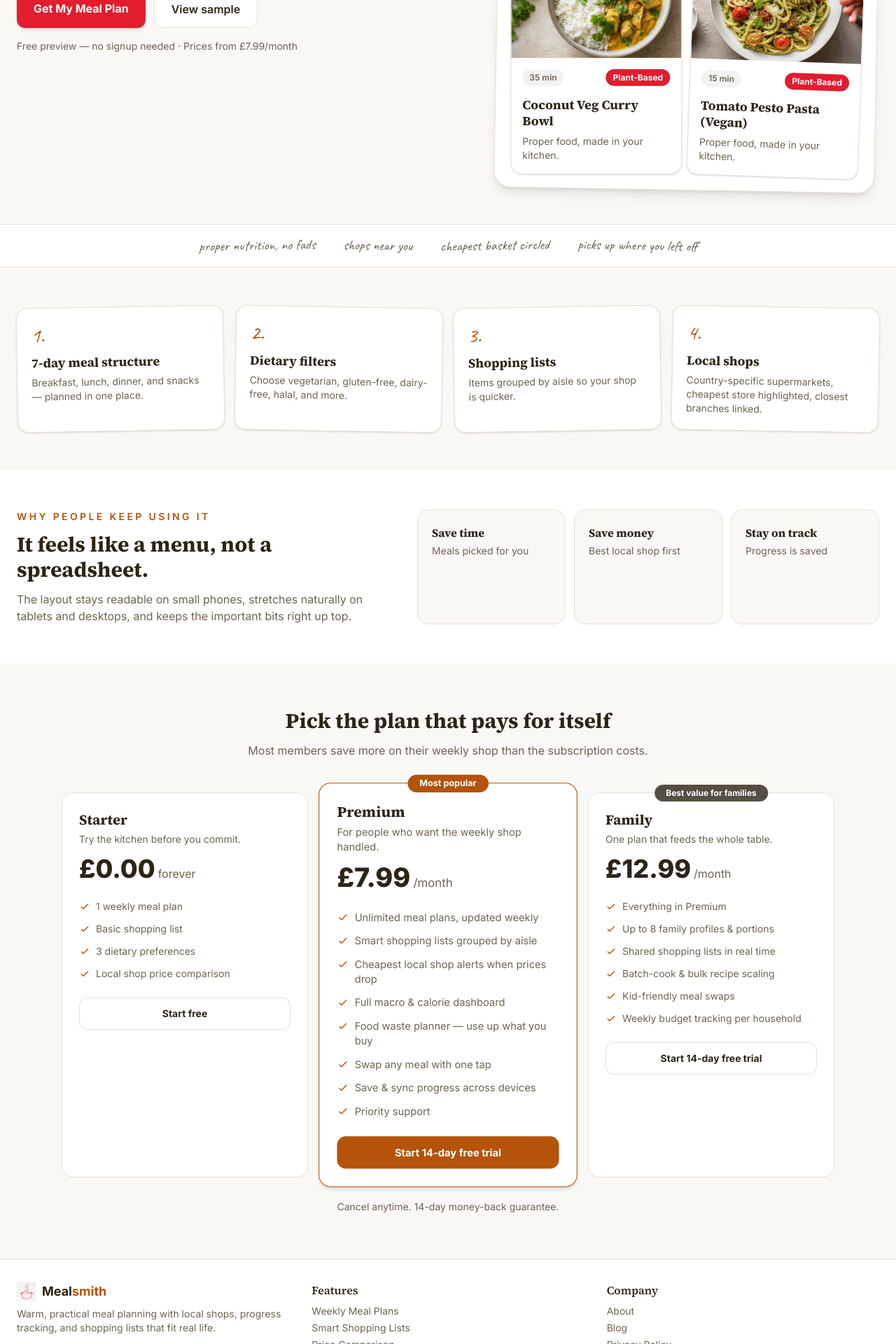
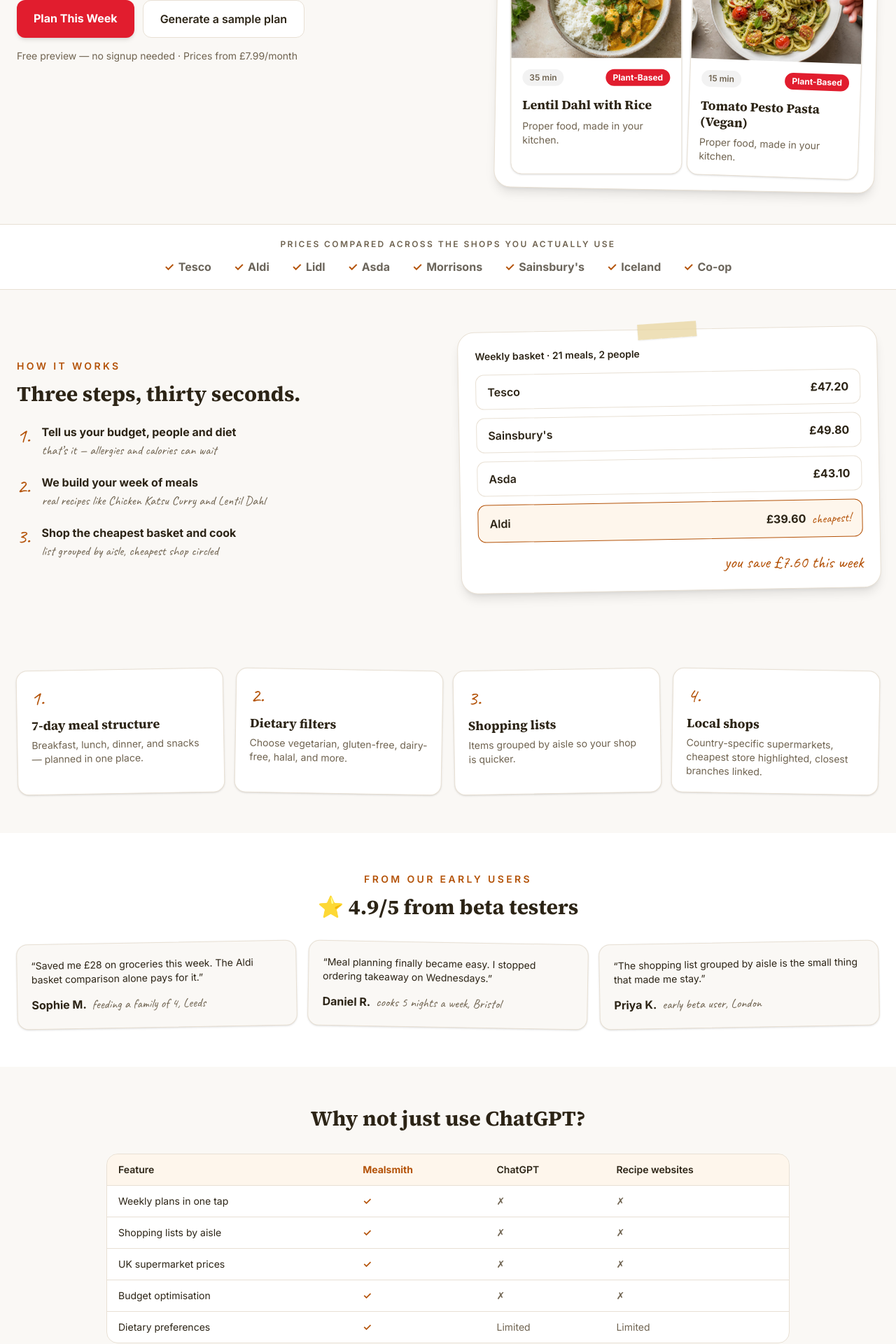
Before and after one commit to ibz-1234/meal-planner, a Next.js app: page / in a window 1280 px wide. Shown: the part 740-2660 px from the top of the page at 70% size. Built offline with nearby package versions, Linux system fonts and the light colour scheme; no server answers.

Commit message:
Conversion-focused homepage: outcome hero, supermarket strip, how-it-works, basket savings, testimonials, comparison table
Co-Authored-By: Ibrahim Ghafoor <ibrahimg2023@icloud.com>

```diff
--- a/src/app/page.tsx
+++ b/src/app/page.tsx
@@ -34,8 +34,8 @@ const CATEGORIES: { label: string; count: number; recipes: Recipe[] }[] = [
     label: "Chicken",
     count: 14,
     recipes: [
-      { name: "Charred Chicken & Broccoli Plate", time: "30 min", tag: "Chicken", image: "/meal-chicken.jpg" },
-      { name: "Coconut Chicken Curry", time: "35 min", tag: "Chicken", image: "/meal-dairyfree.jpg" },
+      { name: "Chicken Katsu Curry", time: "35 min", tag: "Chicken", image: "/meal-chicken.jpg" },
+      { name: "Greek Chicken Bowls", time: "25 min", tag: "Chicken", image: "/meal-dairyfree.jpg" },
       { name: "Chicken Meal-Prep Boxes", time: "40 min", tag: "Chicken", image: "/meal-prepped.jpg" },
       { name: "Lime Chicken Quinoa Bowl", time: "25 min", tag: "Chicken", image: "/meal-glutenfree.jpg" },
     ],
@@ -45,7 +45,7 @@ const CATEGORIES: { label: string; count: number; recipes: Recipe[] }[] = [
     count: 16,
     recipes: [
       { name: "Steak with Chimichurri & Potatoes", time: "35 min", tag: "Beef", image: "/meal-beef.jpg" },
-      { name: "Beef & Green Bean Traybake", time: "40 min", tag: "Beef", image: "/meal-beef.jpg" },
+      { name: "Chilli Con Carne", time: "40 min", tag: "Beef", image: "/meal-beef.jpg" },
       { name: "Pesto Pasta with Crispy Bacon", time: "20 min", tag: "Pork", image: "/meal-quick.jpg" },
       { name: "Pork & Veg Prep Boxes", time: "40 min", tag: "Pork", image: "/meal-prepped.jpg" },
     ],
@@ -65,7 +65,7 @@ const CATEGORIES: { label: string; count: number; recipes: Recipe[] }[] = [
     count: 34,
     recipes: [
       { name: "Cauliflower Curry with Naan", time: "30 min", tag: "Vegetarian", image: "/meal-vegetarian.jpg" },
-      { name: "Pesto Spaghetti with Parmesan", time: "15 min", tag: "Vegetarian", image: "/meal-quick.jpg" },
+      { name: "Creamy Mushroom Pasta", time: "20 min", tag: "Vegetarian", image: "/meal-quick.jpg" },
       { name: "Granola & Honey Breakfast Bowl", time: "5 min", tag: "Vegetarian", image: "/meal-breakfast.jpg" },
       { name: "Sesame Veg & Rice Bowl", time: "25 min", tag: "Vegetarian", image: "/meal-plant-based.jpg" },
     ],
@@ -76,7 +76,7 @@ const CATEGORIES: { label: string; count: number; recipes: Recipe[] }[] = [
     recipes: [
       { name: "Crispy Tofu & Sesame Greens", time: "30 min", tag: "Plant-Based", image: "/meal-plant-based.jpg" },
       { name: "Cauliflower Curry with Rice", time: "30 min", tag: "Plant-Based", image: "/meal-vegetarian.jpg" },
-      { name: "Coconut Veg Curry Bowl", time: "35 min", tag: "Plant-Based", image: "/meal-dairyfree.jpg" },
+      { name: "Lentil Dahl with Rice", time: "35 min", tag: "Plant-Based", image: "/meal-dairyfree.jpg" },
       { name: "Tomato Pesto Pasta (Vegan)", time: "15 min", tag: "Plant-Based", image: "/meal-quick.jpg" },
     ],
   },
@@ -107,6 +107,43 @@ const FEATURES = [
   { icon: "🏷️", title: "Dietary filters", desc: "Choose vegetarian, gluten-free, dairy-free, halal, and more." },
   { icon: "🛒", title: "Shopping lists", desc: "Items grouped by aisle so your shop is quicker." },
   { icon: "🏪", title: "Local shops", desc: "Country-specific supermarkets, cheapest store highlighted, closest branches linked." },
+];
+
+const SUPERMARKETS = [
+  "Tesco",
+  "Aldi",
+  "Lidl",
+  "Asda",
+  "Morrisons",
+  "Sainsbury's",
+  "Iceland",
+  "Co-op",
+];
+
+const TESTIMONIALS = [
+  {
+    quote: "Saved me £28 on groceries this week. The Aldi basket comparison alone pays for it.",
+    name: "Sophie M.",
+    detail: "feeding a family of 4, Leeds",
+  },
+  {
+    quote: "Meal planning finally became easy. I stopped ordering takeaway on Wednesdays.",
+    name: "Daniel R.",
+    detail: "cooks 5 nights a week, Bristol",
+  },
+  {
+    quote: "The shopping list grouped by aisle is the small thing that made me stay.",
+    name: "Priya K.",
+    detail: "early beta user, London",
+  },
+];
+
+const COMPARISON_ROWS: { feature: string; us: boolean; gpt: string; sites: string }[] = [
+  { feature: "Weekly plans in one tap", us: true, gpt: "✗", sites: "✗" },
+  { feature: "Shopping lists by aisle", us: true, gpt: "✗", sites: "✗" },
+  { feature: "UK supermarket prices", us: true, gpt: "✗", sites: "✗" },
+  { feature: "Budget optimisation", us: true, gpt: "✗", sites: "✗" },
+  { feature: "Dietary preferences", us: true, gpt: "Limited", sites: "Limited" },
 ];
 
 export default function Home() {
@@ -233,12 +270,75 @@ export default function Home() {
         </div>
       </section>
 
-      <section className="border-y border-card-border bg-card py-4">
-        <div className="font-hand mx-auto flex max-w-7xl flex-wrap items-center justify-center gap-x-10 gap-y-2 px-4 text-xl text-muted sm:px-6">
-          <span className="-rotate-1">proper nutrition, no fads</span>
-          <span className="rotate-1">shops near you</span>
-          <span className="-rotate-1">cheapest basket circled</span>
-          <span className="rotate-1">picks up where you left off</span>
+      <section className="border-y border-card-border bg-card py-5">
+        <div className="mx-auto max-w-7xl px-4 sm:px-6">
+          <p className="text-center text-xs font-semibold uppercase tracking-[0.2em] text-muted">
+            Prices compared across the shops you actually use
+          </p>
+          <div className="mt-3 flex flex-wrap items-center justify-center gap-x-8 gap-y-2 text-base font-bold text-foreground/70">
+            {SUPERMARKETS.map((shop) => (
+              <span key={shop} className="flex items-center gap-1.5">
+                <span className="text-primary">✓</span> {shop}
+              </span>
+            ))}
+          </div>
+        </div>
+      </section>
+
+      <section className="mx-auto max-w-7xl px-4 py-14 sm:px-6">
+        <div className="grid items-center gap-8 lg:grid-cols-2">
+          <div>
+            <p className="text-sm font-semibold uppercase tracking-[0.24em] text-primary">
+              How it works
+            </p>
+            <h2 className="mt-3 text-3xl font-bold">Three steps, thirty seconds.</h2>
+            <ol className="mt-6 space-y-5">
+              {[
+                { step: "Tell us your budget, people and diet", note: "that’s it — allergies and calories can wait" },
+                { step: "We build your week of meals", note: "real recipes like Chicken Katsu Curry and Lentil Dahl" },
+                { step: "Shop the cheapest basket and cook", note: "list grouped by aisle, cheapest shop circled" },
+              ].map((item, idx) => (
+                <li key={item.step} className="flex gap-4">
+                  <span className="font-hand mt-0.5 text-3xl leading-none text-primary">{idx + 1}.</span>
+                  <div>
+                    <p className="font-bold">{item.step}</p>
+                    <p className="font-hand text-lg text-muted">{item.note}</p>
+                  </div>
+                </li>
+              ))}
+            </ol>
+          </div>
+          <div className="relative -rotate-1 rounded-3xl border border-card-border bg-card p-6 shadow-lg tape">
+            <p className="text-sm font-semibold">Weekly basket · 21 meals, 2 people</p>
+            <div className="mt-4 space-y-3">
+              {[
+                { shop: "Tesco", priceGBP: 47.2, cheapest: false },
+                { shop: "Sainsbury's", priceGBP: 49.8, cheapest: false },
+                { shop: "Asda", priceGBP: 43.1, cheapest: false },
+                { shop: "Aldi", priceGBP: 39.6, cheapest: true },
+              ].map((row) => (
+                <div
+                  key={row.shop}
+                  className={`flex items-center justify-between rounded-xl border px-4 py-3 ${
+                    row.cheapest
+                      ? "border-primary bg-primary-light/40"
+                      : "border-card-border"
+                  }`}
+                >
+                  <span className="font-semibold">{row.shop}</span>
+                  <span className="flex items-center gap-2">
+                    <span className="font-bold">{format(row.priceGBP)}</span>
+                    {row.cheapest && (
+                      <span className="font-hand -rotate-2 text-lg text-primary">cheapest!</span>
+                    )}
+                  </span>
+                </div>
+              ))}
+            </div>
+            <p className="font-hand mt-4 rotate-1 text-right text-2xl text-primary">
+              you save {format(7.6)} this week
+            </p>
+          </div>
         </div>
       </section>
 
@@ -256,6 +356,61 @@ export default function Home() {
               <p className="mt-1 text-sm text-muted">{feature.desc}</p>
             </div>
           ))}
+        </div>
+      </section>
+
+      <section className="bg-card py-14">
+        <div className="mx-auto max-w-7xl px-4 sm:px-6">
+          <div className="text-center">
+            <p className="text-sm font-semibold uppercase tracking-[0.24em] text-primary">
+              From our early users
+            </p>
+            <h2 className="mt-3 text-3xl font-bold">
+              ⭐ 4.9/5 from beta testers
+            </h2>
+          </div>
+          <div className="mt-8 grid gap-4 sm:grid-cols-3">
+            {TESTIMONIALS.map((item, idx) => (
+              <figure
+                key={item.name}
+                className={`rounded-2xl border border-card-border bg-background p-5 shadow-sm ${
+                  idx % 2 === 0 ? "-rotate-1" : "rotate-1"
+                }`}
+              >
+                <blockquote className="text-sm">“{item.quote}”</blockquote>
+                <figcaption className="mt-3">
+                  <span className="font-bold">{item.name}</span>
+                  <span className="font-hand ml-2 text-lg text-muted">{item.detail}</span>
+                </figcaption>
+              </figure>
+            ))}
+          </div>
+        </div>
+      </section>
+
+      <section className="mx-auto max-w-5xl px-4 py-14 sm:px-6">
+        <h2 className="text-center text-3xl font-bold">Why not just use ChatGPT?</h2>
+        <div className="mt-8 overflow-x-auto">
+          <table className="w-full min-w-[560px] border-separate border-spacing-0 overflow-hidden rounded-2xl border border-card-border bg-card text-sm">
+            <thead>
+              <tr className="bg-primary-light/40 text-left">
+                <th className="px-4 py-3 font-semibold">Feature</th>
+                <th className="px-4 py-3 font-bold text-primary">Mealsmith</th>
+                <th className="px-4 py-3 font-semibold">ChatGPT</th>
+                <th className="px-4 py-3 font-semibold">Recipe websites</th>
+              </tr>
+            </thead>
+            <tbody>
+              {COMPARISON_ROWS.map((row) => (
+                <tr key={row.feature} className="border-t border-card-border">
+                  <td className="border-t border-card-border px-4 py-3">{row.feature}</td>
+                  <td className="border-t border-card-border px-4 py-3 font-bold text-primary">✓</td>
+                  <td className="border-t border-card-border px-4 py-3 text-muted">{row.gpt}</td>
+                  <td className="border-t border-card-border px-4 py-3 text-muted">{row.sites}</td>
+                </tr>
+              ))}
+            </tbody>
+          </table>
         </div>
       </section>
 
--- a/src/lib/i18n.ts
+++ b/src/lib/i18n.ts
@@ -20,11 +20,11 @@ const en: Dict = {
   "nav.myPlan": "My plan",
   "nav.logout": "Log out",
   "hero.kicker": "Cooking made simple",
-  "hero.title": "Meals that feel hand-picked for your week.",
+  "hero.title": "Stop wondering what to cook every night.",
   "hero.subtitle":
-    "Build a weekly plan around the food you actually eat, then see the cheapest local shop and save your progress on any device.",
-  "hero.cta": "Get My Meal Plan",
-  "hero.sample": "View sample",
+    "Get a complete week of meals and a shopping list in under 30 seconds — priced at Tesco, Aldi, Lidl, Asda, Morrisons and Sainsbury's, with the cheapest basket circled.",
+  "hero.cta": "Plan This Week",
+  "hero.sample": "Generate a sample plan",
   "hero.freePreview": "Free preview — no signup needed",
   "hero.pricesFrom": "Prices from",
   "hero.perMonth": "/month",
@@ -50,11 +50,11 @@ const fr: Dict = {
   "nav.myPlan": "Mon plan",
   "nav.logout": "Déconnexion",
   "hero.kicker": "La cuisine en toute simplicité",
-  "hero.title": "Des repas choisis avec soin pour votre semaine.",
+  "hero.title": "Ne vous demandez plus quoi cuisiner chaque soir.",
   "hero.subtitle":
-    "Créez un plan hebdomadaire autour de ce que vous mangez vraiment, trouvez le magasin le moins cher et gardez votre progression sur tous vos appareils.",
-  "hero.cta": "Obtenir mon plan repas",
-  "hero.sample": "Voir un exemple",
+    "Obtenez une semaine complète de repas et une liste de courses en moins de 30 secondes — avec les prix de vos magasins locaux et le panier le moins cher entouré.",
+  "hero.cta": "Planifier ma semaine",
+  "hero.sample": "Générer un exemple de plan",
   "hero.freePreview": "Aperçu gratuit — sans inscription",
   "hero.pricesFrom": "À partir de",
   "hero.perMonth": "/mois",
@@ -80,11 +80,11 @@ const de: Dict = {
   "nav.myPlan": "Mein Plan",
   "nav.logout": "Abmelden",
   "hero.kicker": "Kochen leicht gemacht",
-  "hero.title": "Mahlzeiten, die wie handverlesen für Ihre Woche wirken.",
+  "hero.title": "Nie wieder grübeln, was es heute Abend gibt.",
   "hero.subtitle":
-    "Erstellen Sie einen Wochenplan rund um das Essen, das Sie wirklich mögen, finden Sie den günstigsten Laden und speichern Sie Ihren Fortschritt auf jedem Gerät.",
-  "hero.cta": "Meinen Essensplan erstellen",
-  "hero.sample": "Beispiel ansehen",
+    "Eine komplette Wochenplanung mit Einkaufsliste in unter 30 Sekunden — mit Preisen Ihrer lokalen Läden und dem günstigsten Warenkorb markiert.",
+  "hero.cta": "Diese Woche planen",
+  "hero.sample": "Beispielplan erstellen",
   "hero.freePreview": "Kostenlose Vorschau — ohne Anmeldung",
   "hero.pricesFrom": "Preise ab",
   "hero.perMonth": "/Monat",
@@ -110,11 +110,11 @@ const es: Dict = {
   "nav.myPlan": "Mi plan",
   "nav.logout": "Cerrar sesión",
   "hero.kicker": "Cocinar, más fácil",
-  "hero.title": "Comidas que parecen elegidas a mano para tu semana.",
+  "hero.title": "Deja de preguntarte qué cocinar cada noche.",
   "hero.subtitle":
-    "Crea un plan semanal con la comida que realmente comes, encuentra la tienda más barata y guarda tu progreso en cualquier dispositivo.",
-  "hero.cta": "Obtener mi plan de comidas",
-  "hero.sample": "Ver ejemplo",
+    "Consigue una semana completa de comidas y una lista de la compra en menos de 30 segundos — con precios de tus tiendas locales y la cesta más barata marcada.",
+  "hero.cta": "Planificar mi semana",
+  "hero.sample": "Generar un plan de ejemplo",
   "hero.freePreview": "Vista previa gratis — sin registro",
   "hero.pricesFrom": "Precios desde",
   "hero.perMonth": "/mes",
@@ -140,11 +140,11 @@ const it: Dict = {
   "nav.myPlan": "Il mio piano",
   "nav.logout": "Esci",
   "hero.kicker": "Cucinare, semplicemente",
-  "hero.title": "Piatti che sembrano scelti a mano per la tua settimana.",
+  "hero.title": "Smetti di chiederti cosa cucinare ogni sera.",
   "hero.subtitle":
-    "Crea un piano settimanale con il cibo che mangi davvero, trova il negozio più economico e salva i tuoi progressi su qualsiasi dispositivo.",
-  "hero.cta": "Ottieni il mio piano pasti",
-  "hero.sample": "Vedi un esempio",
+    "Una settimana completa di pasti e la lista della spesa in meno di 30 secondi — con i prezzi dei negozi locali e il carrello più economico evidenziato.",
+  "hero.cta": "Pianifica la settimana",
+  "hero.sample": "Genera un piano di esempio",
   "hero.freePreview": "Anteprima gratuita — senza registrazione",
   "hero.pricesFrom": "Prezzi da",
   "hero.perMonth": "/mese",
```
